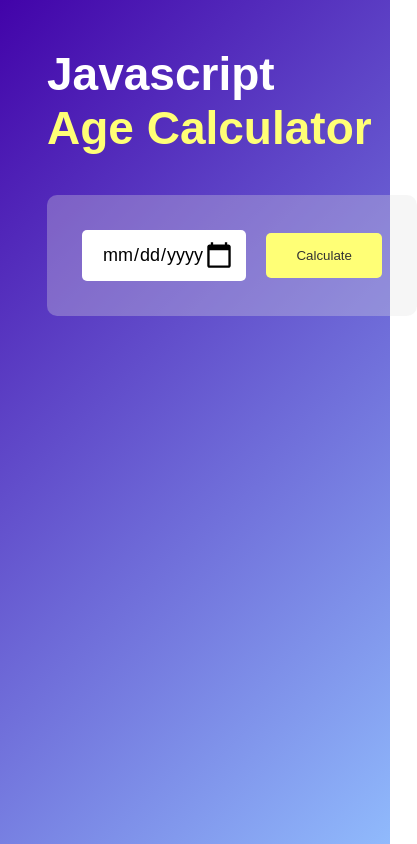
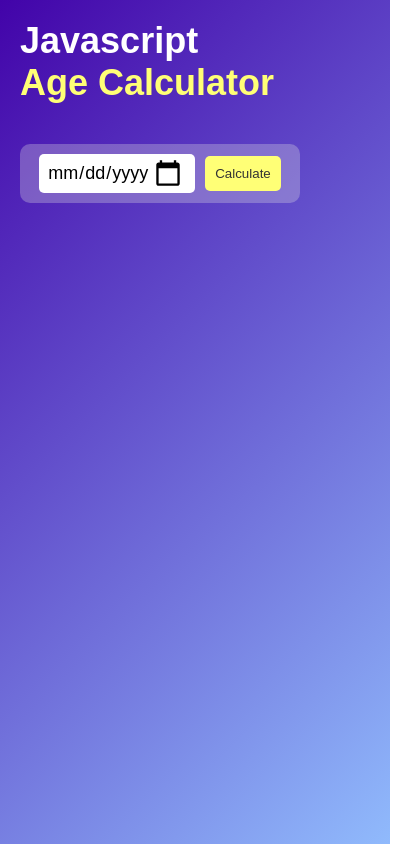
Before and after one commit to kiviekelvin/Age-Calculator, a plain HTML site: page index.html in a window 390 px wide. Shown: the whole page, 417 px wide, since content can reach past the window. Drawn offline with Linux system fonts and the light colour scheme.

Commit message:
Made it responsive

```diff
--- a/style.css
+++ b/style.css
@@ -3,6 +3,10 @@
     padding: 0;
     font-family: "Poppins", sans-serif;
     box-sizing: border-box;
+}
+
+body {
+    max-height: 100vh;
 }
 
 .container {
@@ -14,8 +18,8 @@
 }
 
 .calculator {
-    width: 100%;
-    max-width: 600px;
+    width: 90%;
+    max-width: 500px;
     margin-left: 10%;
     margin-top: 10%;
 }
@@ -35,6 +39,7 @@
     background: rgba(225, 225, 225, 0.3);
     display: flex;
     align-items: center;
+    flex-direction: row;
 }
 
 .input-box input {
@@ -53,7 +58,7 @@
     border: 0;
     outline: 0;
     padding: 15px 30px;
-    font-size: 500;
+    font-weight: 500;
     border-radius: 5px;
     color: #333;
     cursor: pointer;
@@ -79,3 +84,56 @@
 #result span {
     color: #ffff76;
 }
+
+@media (max-width: 768px) {
+    .container {
+        width: 100%;
+        max-height: 100vh;
+        padding: 10px;
+    }
+
+    .calculator {
+        width: 400px;
+        max-width: 600px;
+    }
+}
+
+@media (max-width: 425px) {
+    .container {
+        max-width: 100vw;
+        max-height: 100vh;
+        padding: 5px;
+    }
+
+    .calculator {
+
+        max-width: 280px;
+        margin: 15px;
+    }
+
+    .calculator h1 {
+        font-size: 36px;
+    }
+
+    .input-box {
+        width: 100%;
+        padding: 10px;
+        align-items: center;
+        justify-content: center;
+    }
+
+    .input-box input {
+        padding: 8px;
+        width: 100%;
+        max-width: 60%;
+        margin-right: 10px;
+    }
+
+    .input-box button {
+        padding: 10px 10px;
+    }
+
+    #result {
+        font-size: 14px;
+    }
+}
```
